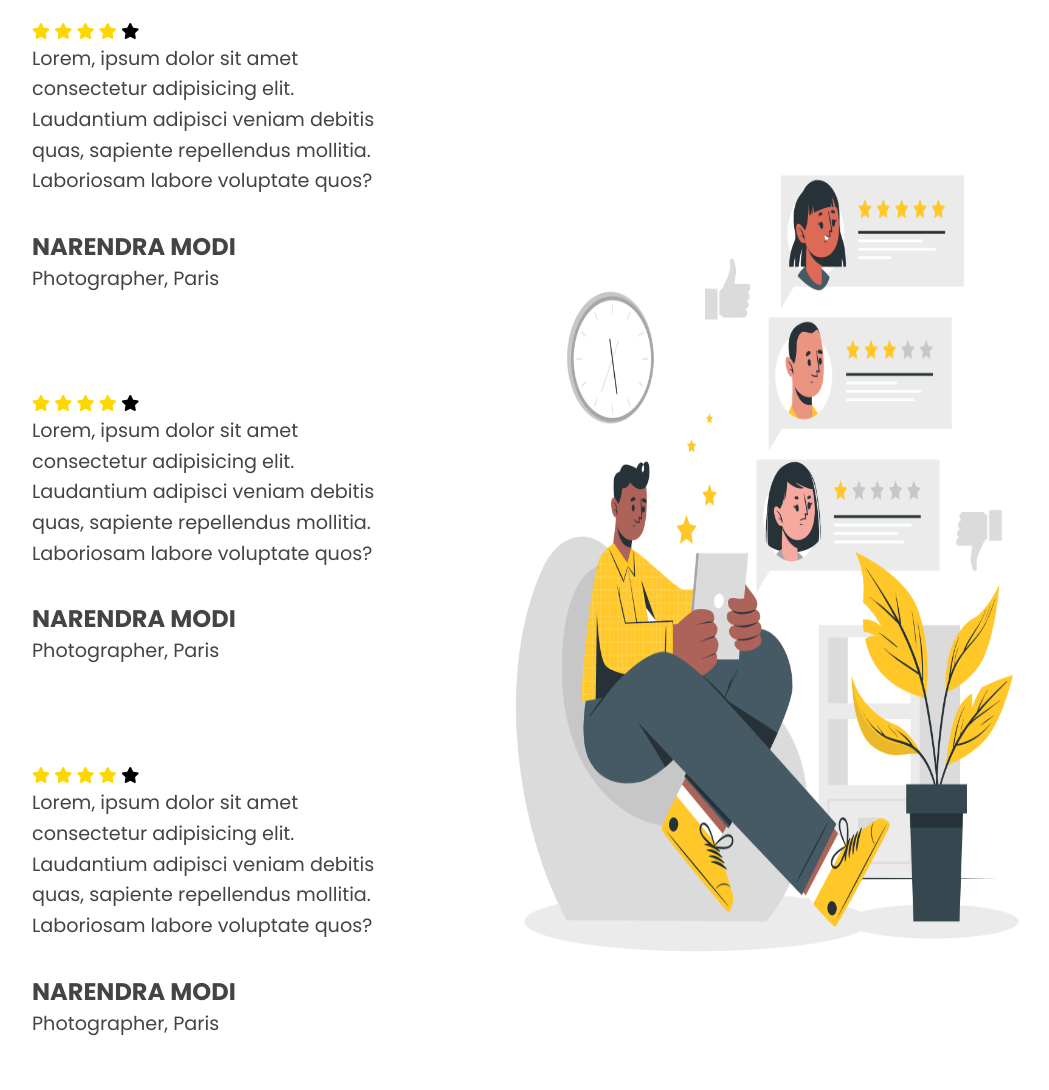
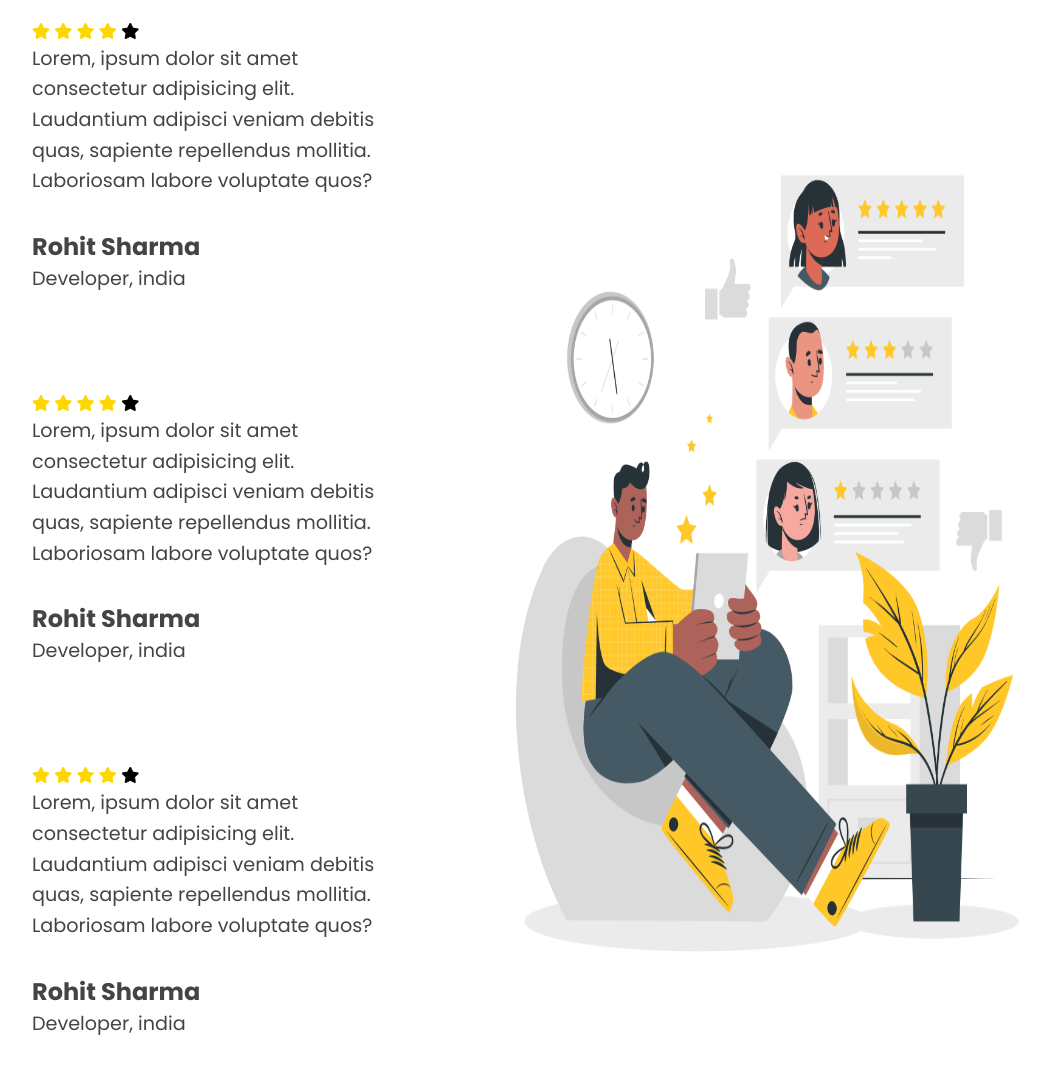
Before and after one commit to swastikpradhan/swastikpradhan.github.io, a plain HTML site: page index.html in a window 1280 px wide. Shown: the part 6817-7907 px from the top of the page, without its empty margins (96-1145 px from the left). Drawn offline with nearby package versions, Linux system fonts and the light colour scheme.

Commit message:
testimonial update

```diff
--- a/index.html
+++ b/index.html
@@ -275,8 +275,8 @@
                           <span class="fa fa-star checked"  ></span>
                           <span class="fa fa-star " ></span>
                           <p class="testimonial-text">Lorem, ipsum dolor sit amet consectetur adipisicing elit. Laudantium adipisci veniam debitis quas, sapiente repellendus mollitia. Laboriosam labore voluptate quos? </p>
-                          <h1 class="testimonial-name">NARENDRA MODI</h1>
-                          <p class="testimonial-text">Photographer, Paris</p>
+                          <h1 class="testimonial-name">Rohit Sharma</h1>
+                          <p class="testimonial-text">Developer, india</p>
                       </div>
                       <div class="testimonial-item-div" data-aos="fade-right" data-aos-delay="500" >
                           <span class="fa fa-star checked " ></span>
@@ -285,8 +285,8 @@
                           <span class="fa fa-star checked " ></span>
                           <span class="fa fa-star " ></span>
                           <p class="testimonial-text">Lorem, ipsum dolor sit amet consectetur adipisicing elit. Laudantium adipisci veniam debitis quas, sapiente repellendus mollitia. Laboriosam labore voluptate quos? </p>
-                          <h1 class="testimonial-name">NARENDRA MODI</h1>
-                          <p class="testimonial-text">Photographer, Paris</p>
+                          <h1 class="testimonial-name">Rohit Sharma</h1>
+                          <p class="testimonial-text">Developer, india</p>
                       </div>
                       <div class="testimonial-item-div" data-aos="fade-right" data-aos-delay="500" >
                           <span class="fa fa-star checked " ></span>
@@ -295,8 +295,8 @@
                           <span class="fa fa-star checked " ></span>
                           <span class="fa fa-star " ></span>
                           <p class="testimonial-text">Lorem, ipsum dolor sit amet consectetur adipisicing elit. Laudantium adipisci veniam debitis quas, sapiente repellendus mollitia. Laboriosam labore voluptate quos? </p>
-                          <h1 class="testimonial-name">NARENDRA MODI</h1>
-                          <p class="testimonial-text">Photographer, Paris</p>
+                          <h1 class="testimonial-name">Rohit Sharma</h1>
+                          <p class="testimonial-text">Developer, india</p>
                       </div>
                   </div>
                   <div class="testimonial-image-part" >
```
